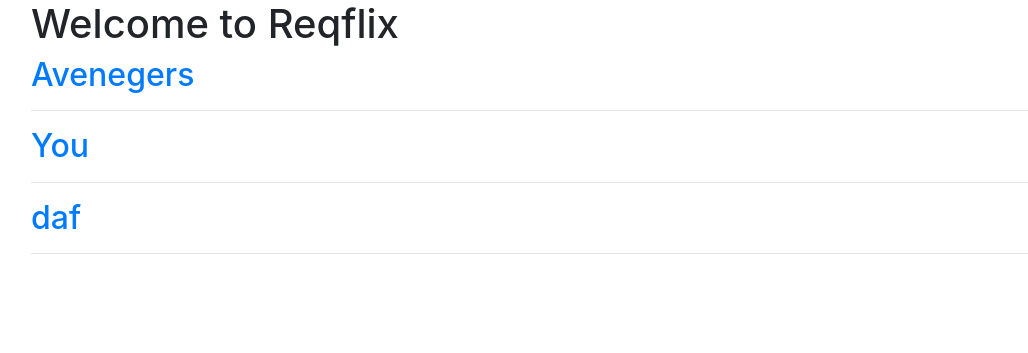
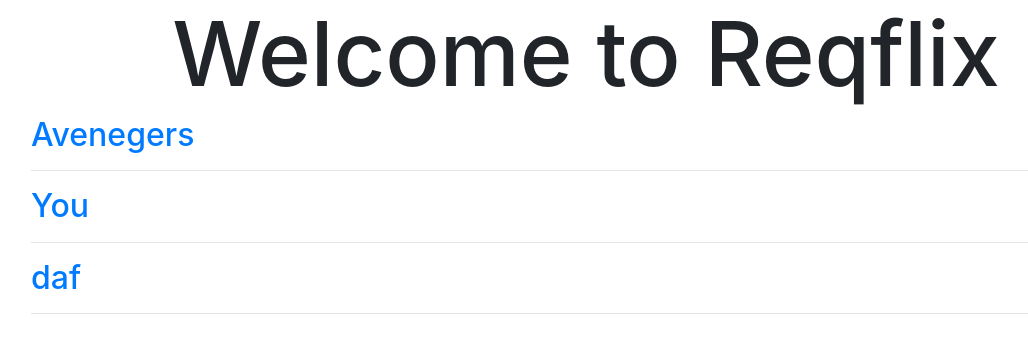
Before and after one commit to Aman-Sajeev/348appv1, a Flask app: page / in a window 1280 px wide. Shown: the part 56-409 px from the top of the page, without its empty margins (54-1082 px from the left). Run offline with Flask 2, Linux system fonts and the light colour scheme; data comes from the database, SQL or seed files in the repository; some libraries are stand-ins or nearby versions.

Commit message:
Update index.html

```diff
--- a/templates/index.html
+++ b/templates/index.html
@@ -1,10 +1,10 @@
 {% extends 'base.html' %}
-
 {% block content %}
-<h1>{% block title %} Welcome to Reqflix {% endblock %}</h1>
+<h1 style="font-size:90px;" align="center">{% block title %} Welcome to Reqflix {% endblock %}</h1>
 {% for post in posts %}
 <a href="{{ url_for('post', post_id=post['id']) }}">
-    <h2>{{ post['title'] }}</h2>
+    <h2>{{ post['title'] }}
+    </h2>
 </a>
 <span class="badge badge-primary">{{ post['created'] }}</span>
 <hr>
```
